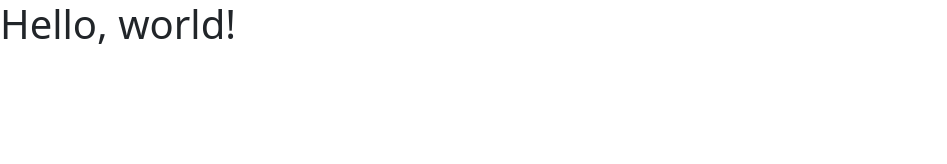
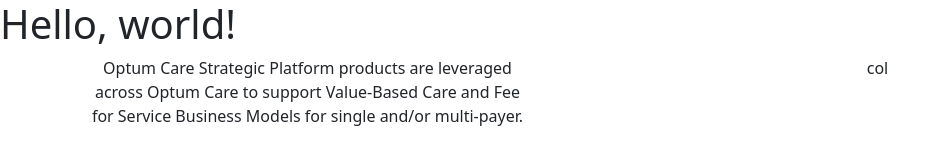
Before and after one commit to jaderohunmu/OCSPX, a plain HTML site: page index.html in a window 1280 px wide. Shown: the whole page, without its empty margins (0-947 px from the left). Drawn offline with nearby package versions, Linux system fonts and the light colour scheme.

Commit message:
Update index.html

```diff
--- a/index.html
+++ b/index.html
@@ -9,5 +9,14 @@
   <body>
     <h1>Hello, world!</h1>
     <script src="https://cdn.jsdelivr.net/npm/bootstrap@5.2.2/dist/js/bootstrap.bundle.min.js" integrity="sha384-OERcA2EqjJCMA+/3y+gxIOqMEjwtxJY7qPCqsdltbNJuaOe923+mo//f6V8Qbsw3" crossorigin="anonymous"></script>
+        <div class="container text-center">
+          <div class="row">
+            <div class="col-5">
+              <P>Optum Care Strategic Platform products are leveraged across Optum Care to support Value-Based Care and Fee for Service Business Models for single and/or multi-payer.</P>
+
+            </div>
+            <div class="col-7">col</div>
+          </div>
+    </div>
   </body>
 </html>
```
